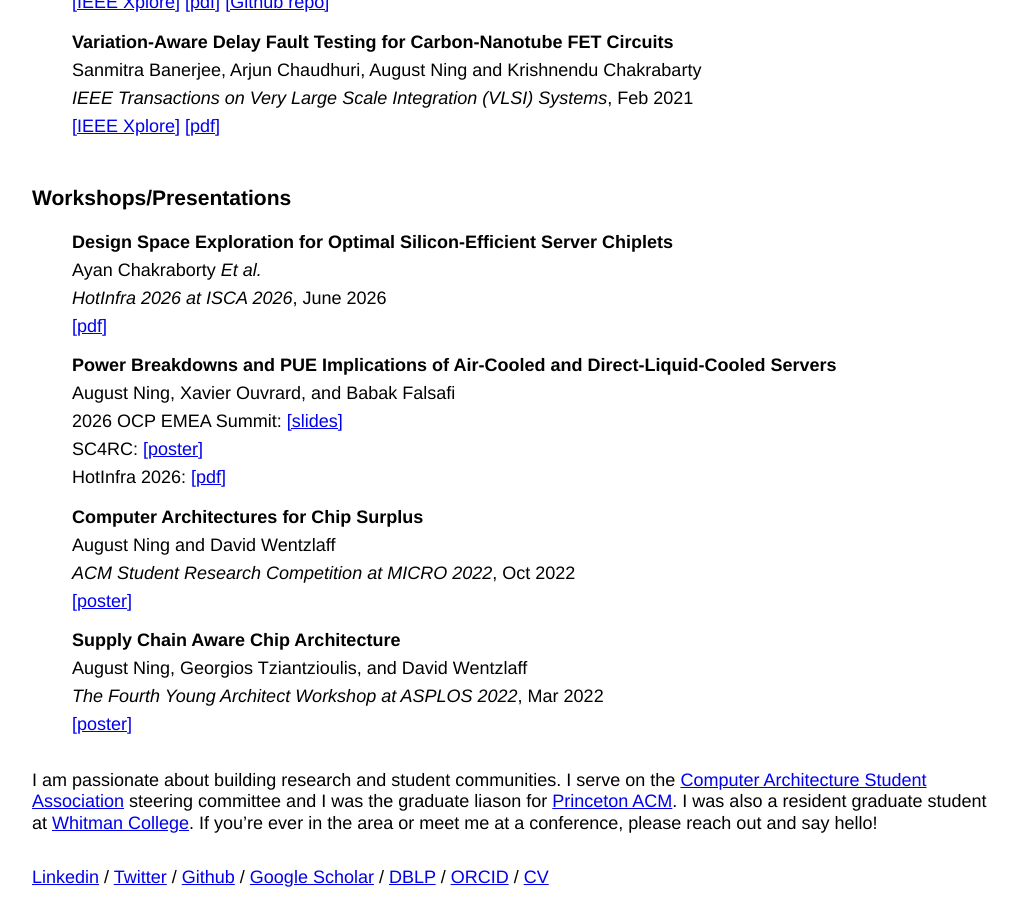
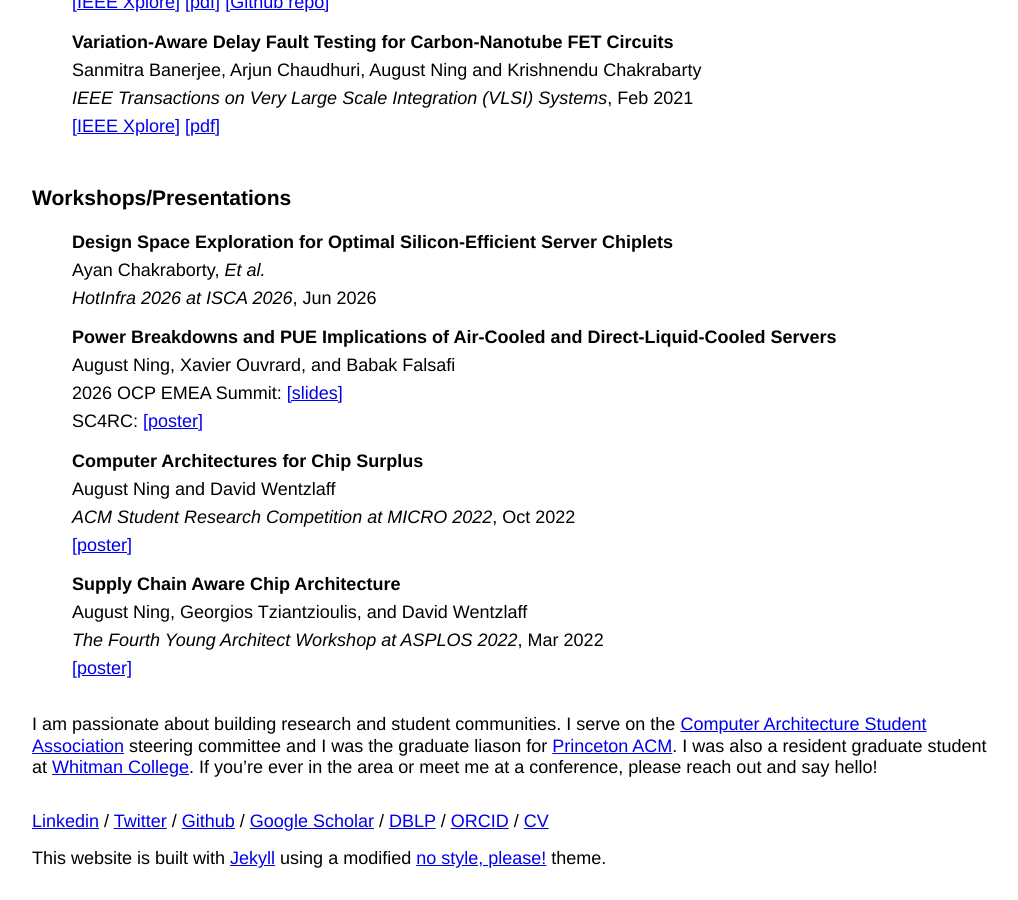
Before and after one commit to AugustNing/augustning.github.io, a Jekyll site: the page built from index.md, in a window 1280 px wide and 900 px high, scrolled down 2816 px. Shown: the whole window, without its empty margins (124-1142 px from the left). Built offline with Jekyll 4.4.1, drawn with Linux system fonts in a browser that asks for light colours.

Commit message:
cv updates

```diff
--- a/index.md
+++ b/index.md
@@ -138,9 +138,9 @@
 
 <ul class='no_marker'>
 	<li><b>Design Space Exploration for Optimal Silicon-Efficient Server Chiplets</b></li>
-	<li>Ayan Chakraborty <i>Et al.</i></li>
-	<li><i>HotInfra 2026 at ISCA 2026</i>, June 2026</li>
-	<li><a href="assets/papers/optimal-server-chiplets-hotinfra-2026.pdf">[pdf]</a></li>
+	<li>Ayan Chakraborty, <i>Et al.</i></li>
+	<li><i>HotInfra 2026 at ISCA 2026</i>, Jun 2026</li>
+	<!-- <li><a href="assets/papers/optimal-server-chiplets-hotinfra-2026.pdf">[pdf]</a></li> -->
 </ul>
 
 
@@ -149,7 +149,7 @@
 	<li>August Ning, Xavier Ouvrard, and Babak Falsafi</li>
 	<li>2026 OCP EMEA Summit: <a href="assets/papers/server-power-measurement-ocp-emea-2026.pdf">[slides]</a></li>
 	<li>SC4RC: <a href="assets/papers/server-power-measurement-sc4rc-2026.pdf">[poster]</a></li>
-	<li>HotInfra 2026: <a href="assets/papers/server-power-measurement-hotinfra-2026.pdf">[pdf]</a></li>
+	<!-- <li>HotInfra 2026: <a href="assets/papers/server-power-measurement-hotinfra-2026.pdf">[pdf]</a></li> -->
 </ul>
 
 <ul class='no_marker'>
```
Also changed, not shown: 1 other file.
